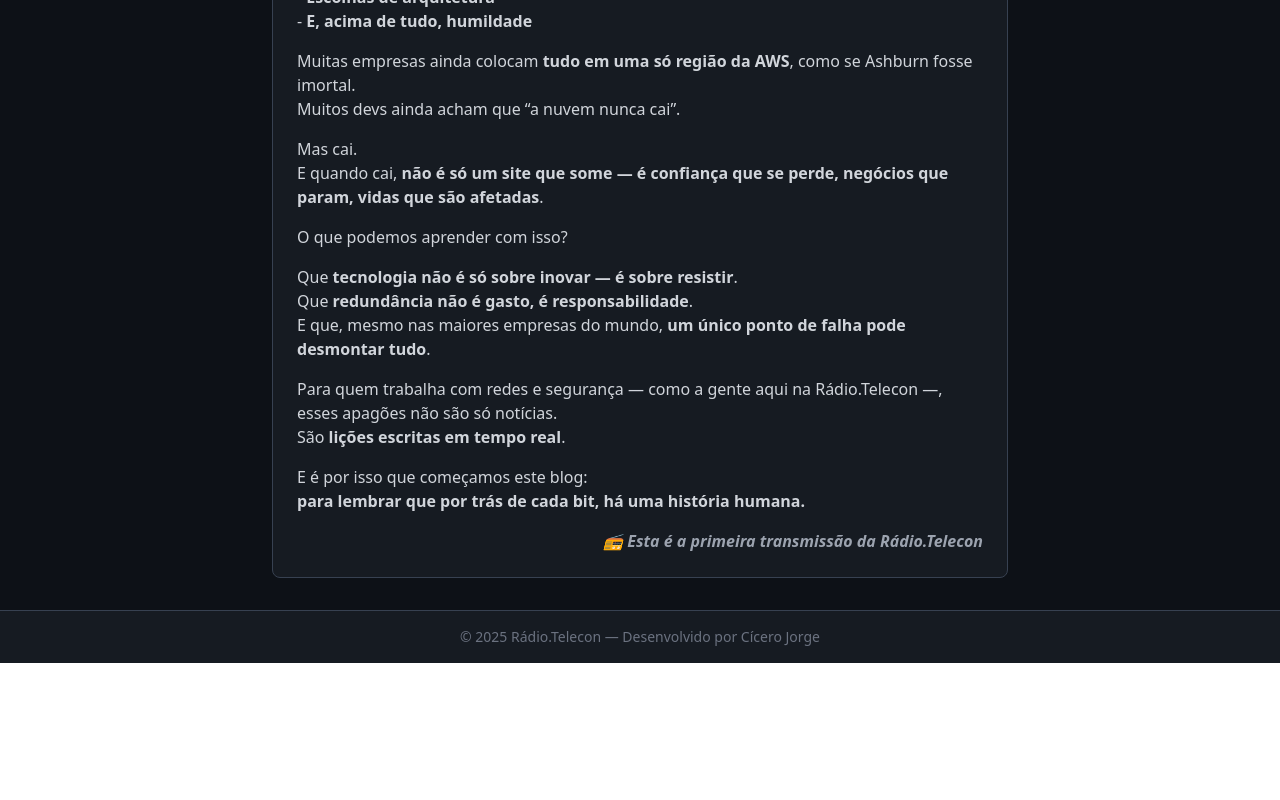
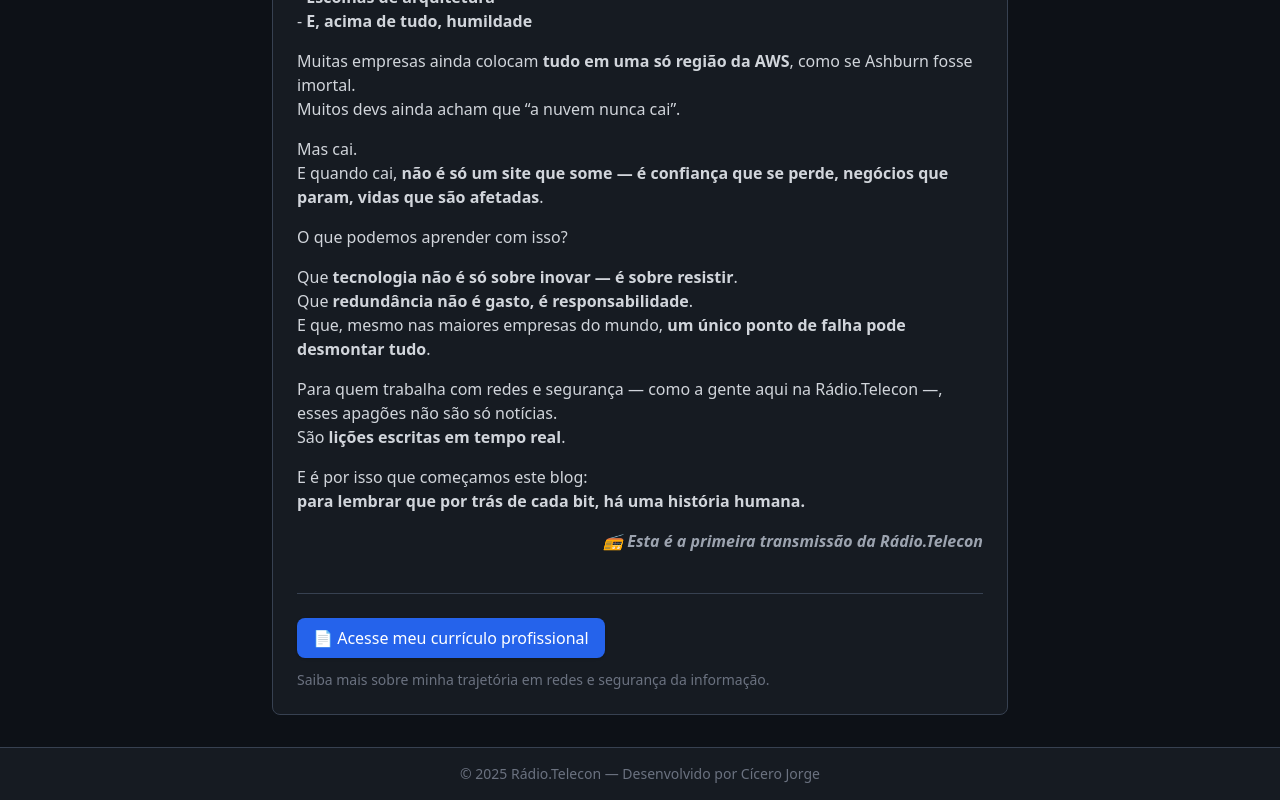
Before and after one commit to cicerosousaleandro/radio-telecon, a React (Create React App) app: page / in a window 1280 px wide. Shown: the part 2393-3193 px from the top of the page. Before the commit the page ends 3056 px from the top, so only its background shows below. Built offline with nearby package versions, Linux system fonts and the light colour scheme.

Commit message:
add curriculo

```diff
--- a/src/App.js
+++ b/src/App.js
@@ -49,6 +49,21 @@ function App() {
             className="space-y-4 text-gray-300 max-w-none"
             dangerouslySetInnerHTML={{ __html: primeiroPost.content }}
           />
+
+          {/* ✅ Link para o currículo — adicionado aqui */}
+          <div className="mt-10 pt-6 border-t border-gray-700">
+            <a
+              href="https://apresentacao-coral.vercel.app/"
+              target="_blank"
+              rel="noopener noreferrer"
+              className="inline-flex items-center px-4 py-2 bg-blue-600 text-white rounded-lg hover:bg-blue-700 transition shadow hover:shadow-blue-500/20"
+            >
+              📄 Acesse meu currículo profissional
+            </a>
+            <p className="mt-3 text-sm text-gray-500">
+              Saiba mais sobre minha trajetória em redes e segurança da informação.
+            </p>
+          </div>
         </article>
       </main>
 
@@ -59,5 +74,4 @@ function App() {
   );
 }
 
-// ✅ EXPORTAÇÃO FORA DA FUNÇÃO, NO FINAL DO ARQUIVO
 export default App;
```
